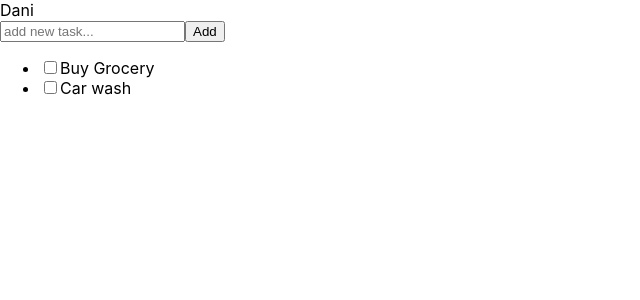
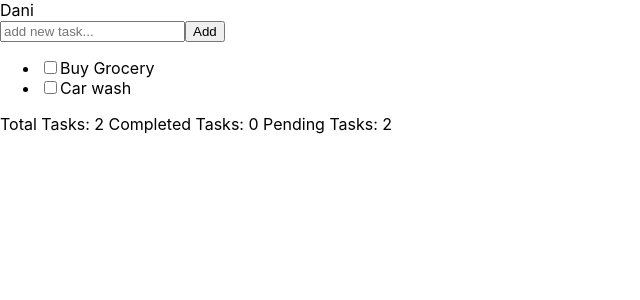
Before and after one commit to DaniAkash/ToDoList-A3, a React (Create React App) app: page / in a window 1280 px wide. Shown: the top 300 px of the page, without its empty margins (0-640 px from the left). Built offline with nearby package versions, Linux system fonts and the light colour scheme.

Commit message:
added task stats

```diff
--- a/src/App.js
+++ b/src/App.js
@@ -47,11 +47,12 @@ const App = () => {
             isComplete: !task.isComplete,
           };
         }
-
         return task;
       })
     );
   };
+
+  const completedTasks = tasks.filter((each) => each.isComplete);
 
   return (
     <div>
@@ -71,6 +72,9 @@ const App = () => {
           );
         })}
       </ul>
+      <p>{`Total Tasks: ${tasks.length} Completed Tasks: ${
+        completedTasks.length
+      } Pending Tasks: ${tasks.length - completedTasks.length}`}</p>
     </div>
   );
 };
```
